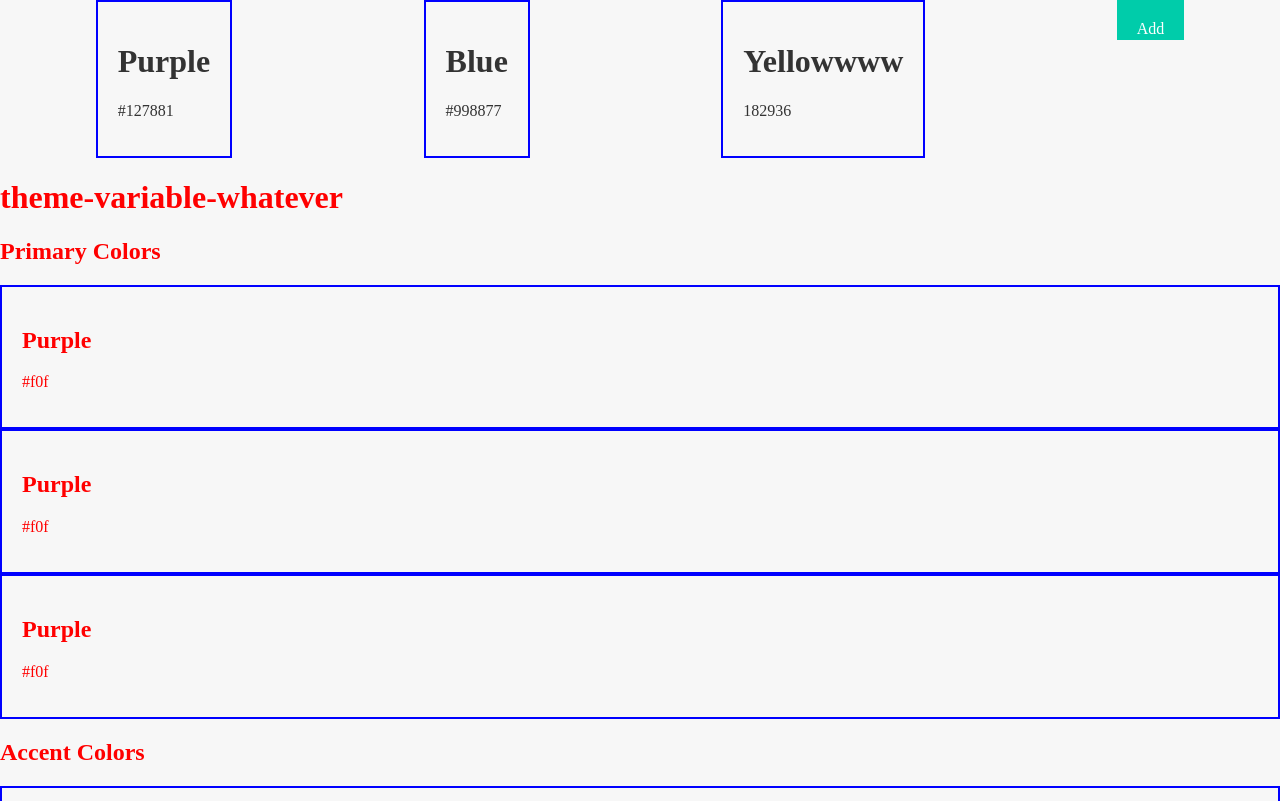
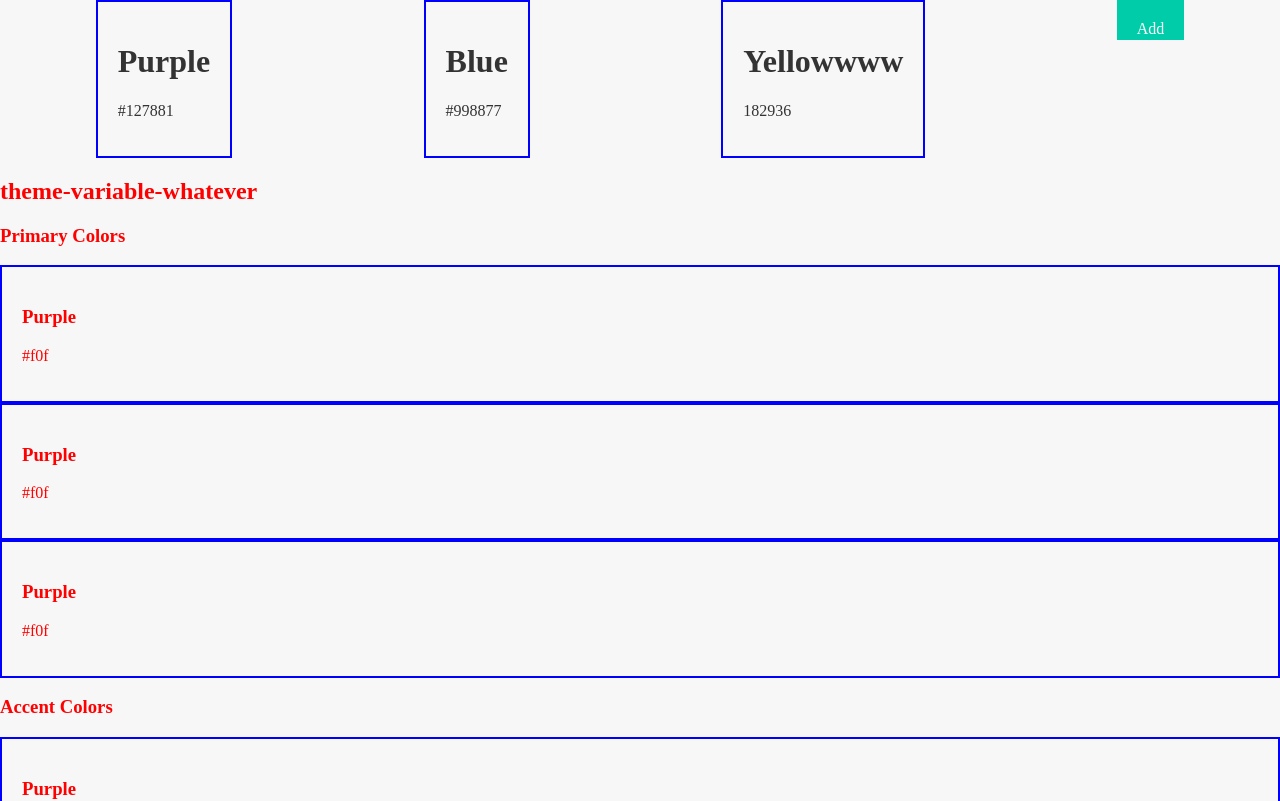
Before and after one commit to unumux/tg-site, a React (Create React App) app: page / in a window 1280 px wide. Shown: the top 801 px of the page. Built offline with nearby package versions, Linux system fonts and the light colour scheme.

Commit message:
Updates markup

```diff
--- a/src/components/Themes.js
+++ b/src/components/Themes.js
@@ -3,7 +3,7 @@ import styled from 'styled-components';
 import { Swatch } from './Swatch';
 
 
-const StyledThemes = styled.div`
+const StyledThemes = styled.section`
     color: red;
 `;
 
```
